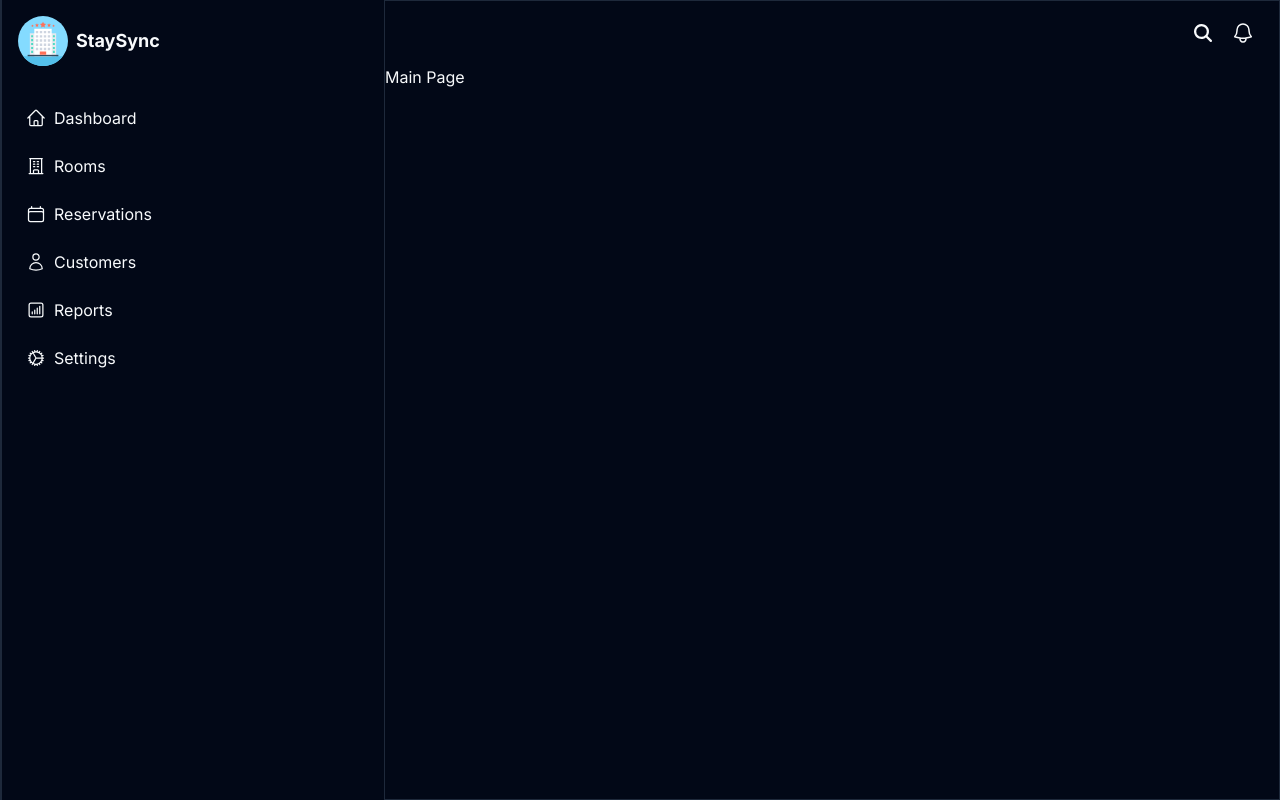
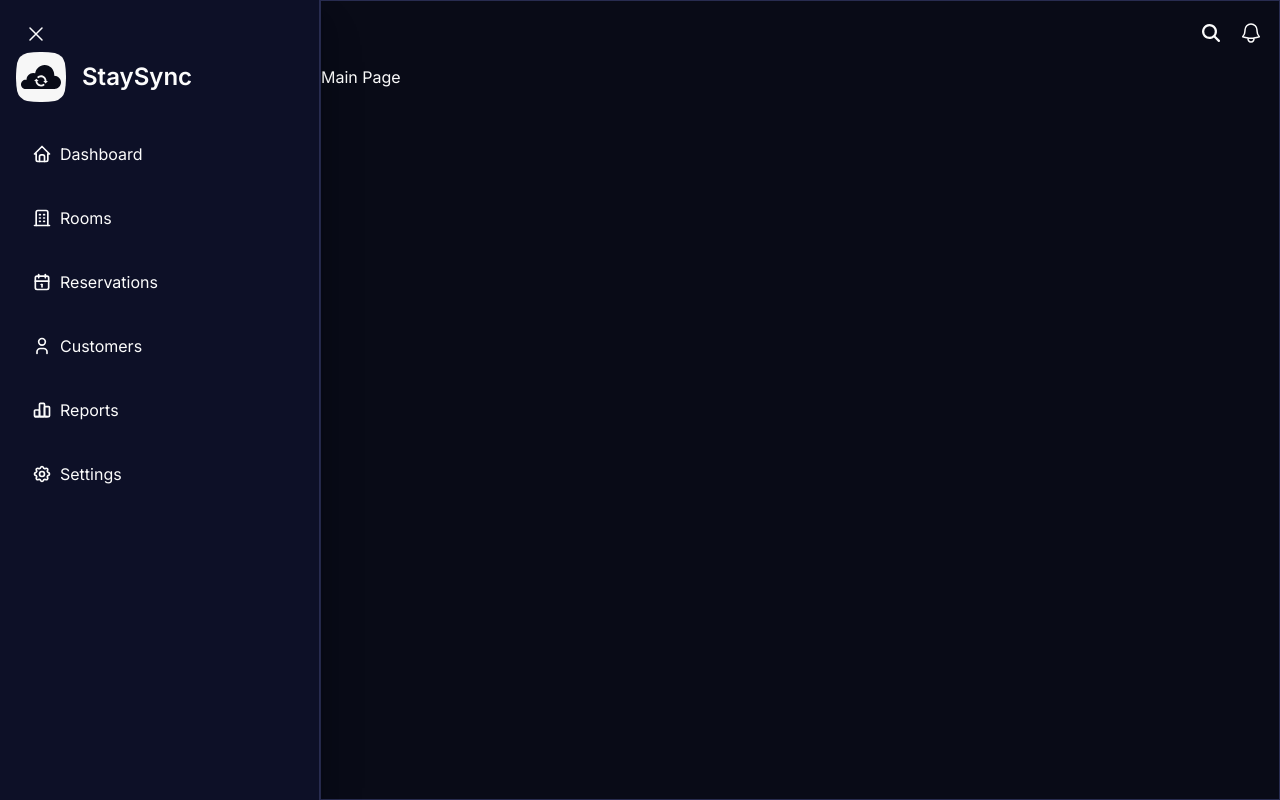
Before and after one commit to pateldeep1217/motel-management, a Next.js app: page / in a window 1280 px wide. Built offline with nearby package versions, Linux system fonts and the light colour scheme.

Commit message:
logo update

```diff
--- a/app/globals.css
+++ b/app/globals.css
@@ -32,25 +32,41 @@
   }
 
   .dark {
-    --background: 222.2 84% 4.9%;
-    --foreground: 210 40% 98%;
-    --card: 222.2 84% 4.9%;
-    --card-foreground: 210 40% 98%;
-    --popover: 222.2 84% 4.9%;
-    --popover-foreground: 210 40% 98%;
-    --primary: 210 40% 98%;
-    --primary-foreground: 222.2 47.4% 11.2%;
-    --secondary: 217.2 32.6% 17.5%;
-    --secondary-foreground: 210 40% 98%;
-    --muted: 217.2 32.6% 17.5%;
-    --muted-foreground: 215 20.2% 65.1%;
-    --accent: 217.2 32.6% 17.5%;
-    --accent-foreground: 210 40% 98%;
+    /* Name: custom color palette
+         Author: Ilias Ism
+         URL: https://gradient.page */
+
+    /* CSS: .bg-gradient { background: var(--gradient) } */
+    --gradient: #a3bded;
+
+    --background: 233 43.550000000000004% 6.24%;
+    --foreground: 233 6.7% 98.9%;
+
+    --muted: 233 33.5% 23.400000000000002%;
+    --muted-foreground: 233 6.7% 57.8%;
+
+    --popover: 233 51.6% 10.14%;
+    --popover-foreground: 233 6.7% 98.9%;
+
+    --card: 233 51.6% 10.14%;
+    --card-foreground: 233 6.7% 98.9%;
+
+    --border: 233 33.5% 23.400000000000002%;
+    --input: 233 33.5% 23.400000000000002%;
+
+    --primary: 233 67% 78%;
+    --primary-foreground: 233 6.7% 7.800000000000001%;
+
+    --secondary: 233 33.5% 23.400000000000002%;
+    --secondary-foreground: 233 6.7% 98.9%;
+
+    --accent: 233 33.5% 23.400000000000002%;
+    --accent-foreground: 233 6.7% 98.9%;
+
     --destructive: 0 62.8% 30.6%;
-    --destructive-foreground: 210 40% 98%;
-    --border: 217.2 32.6% 17.5%;
-    --input: 217.2 32.6% 17.5%;
-    --ring: 212.7 26.8% 83.9%;
+    --destructive-foreground: 233 6.7% 98.9%;
+
+    --ring: 233 67% 78%;
     --chart-1: 220 70% 50%;
     --chart-2: 160 60% 45%;
     --chart-3: 30 80% 55%;
--- a/app/layout.tsx
+++ b/app/layout.tsx
@@ -19,9 +19,9 @@ export default function RootLayout({
   return (
     <html lang="en" className="dark">
       <body className={inter.className}>
-        <div className="border grid grid-cols-[auto_1fr_1fr] grid-rows-[4rem_1fr_1fr] h-screen md:grid-cols-[30vw_1fr_1fr] md:grid-rows-[4rem_1fr_1fr]">
-          <Navigation className="md:row-span-3 border" />
-          <Header className="col-span-2 " />
+        <div className="border grid grid-cols-[auto_1fr_1fr] grid-rows-[4rem_1fr_1fr] h-screen md:grid-cols-[20rem_1fr_1fr] md:grid-rows-[4rem_1fr_1fr]">
+          <Navigation className="md:row-span-3 p-2 md:p-0" />
+          <Header className="col-span-2 p-2" />
           <main className="col-span-3 row-span-3  md:col-start-2 ">
             {children}
           </main>
--- a/components/Header.tsx
+++ b/components/Header.tsx
@@ -10,7 +10,7 @@ interface HeaderProps {
 
 function Header({ className }: HeaderProps) {
   return (
-    <header className={`flex items-center justify-end p-4 ${className}`}>
+    <header className={`flex items-center justify-end  ${className}`}>
       <div>
         <Button variant="ghost">
           <MagnifyingGlassIcon className="h-6 w-6" />
--- a/components/HotelSVG.tsx
+++ /dev/null
@@ -1,62 +0,0 @@
-import * as React from "react";
-const HotelSVG = () => (
-  <svg
-    width={50}
-    height={50}
-    xmlns="http://www.w3.org/2000/svg"
-    xmlSpace="preserve"
-    viewBox="0 0 504 504"
-  >
-    <circle
-      cx={252}
-      cy={252}
-      r={252}
-      style={{
-        fill: "#84dbff",
-      }}
-    />
-    <path
-      d="M51.9 405.1C97.9 465.2 170.4 504 252 504s154.1-38.8 200.1-98.9H51.9z"
-      style={{
-        fill: "#54c0eb",
-      }}
-    />
-    <path
-      d="M119.4 174.2h265.3v231.4H119.4z"
-      style={{
-        fill: "#e6e9ee",
-      }}
-    />
-    <path
-      d="M164.5 128.7h174.9v277H164.5z"
-      style={{
-        fill: "#fff",
-      }}
-    />
-    <path
-      d="M97.1 391.4H407v14.3H97.1z"
-      style={{
-        fill: "#324a5e",
-      }}
-    />
-    <path
-      d="M179.5 150.2h24v24h-24zM219.8 150.2h24v24h-24zM260.2 150.2h24v24h-24zM300.5 150.2h24v24h-24zM179.5 192.9h24v24h-24zM219.8 192.9h24v24h-24zM260.2 192.9h24v24h-24zM300.5 192.9h24v24h-24zM179.5 235.6h24v24h-24zM219.8 235.6h24v24h-24zM260.2 235.6h24v24h-24zM300.5 235.6h24v24h-24zM179.5 278.2h24v24h-24zM219.8 278.2h24v24h-24zM260.2 278.2h24v24h-24zM300.5 278.2h24v24h-24zM179.5 320.9h24v24h-24zM219.8 320.9h24v24h-24zM260.2 320.9h24v24h-24zM300.5 320.9h24v24h-24z"
-      style={{
-        fill: "#ced5e0",
-      }}
-    />
-    <path
-      d="m252 57.6 9.4 19.1 21.1 3.1-15.3 14.9 3.6 20.9-18.8-9.9-18.8 9.9 3.6-20.9-15.3-14.9 21.1-3.1zM312.7 72.8l6 12.2 13.5 1.9-9.7 9.6 2.3 13.4-12.1-6.3-12.1 6.3 2.3-13.4-9.7-9.6 13.5-1.9zM358.3 86.6l3.7 7.7 8.5 1.2-6.1 6 1.4 8.4-7.5-4-7.6 4 1.4-8.4-6.1-6 8.5-1.2zM191.3 72.8l-6 12.2-13.5 1.9 9.7 9.6-2.3 13.4 12.1-6.3 12.1 6.3-2.3-13.4 9.7-9.6-13.5-1.9zM145.7 86.6l-3.7 7.7-8.5 1.2 6.1 6-1.4 8.4 7.5-4 7.6 4-1.4-8.4 6.1-6-8.5-1.2zM219.8 357.5h64.3v33.9h-64.3z"
-      style={{
-        fill: "#ff7058",
-      }}
-    />
-    <path
-      d="M132.6 192.9h19.7v21.4h-19.7zM132.6 232.4h19.7v21.4h-19.7zM132.6 272h19.7v21.4h-19.7zM132.6 311.5h19.7v21.4h-19.7zM132.6 351.1h19.7v21.4h-19.7zM351.7 192.9h19.7v21.4h-19.7zM351.7 232.4h19.7v21.4h-19.7zM351.7 272h19.7v21.4h-19.7zM351.7 311.5h19.7v21.4h-19.7zM351.7 351.1h19.7v21.4h-19.7z"
-      style={{
-        fill: "#4cdbc4",
-      }}
-    />
-  </svg>
-);
-export default HotelSVG;
--- a/components/Logo.tsx
+++ b/components/Logo.tsx
@@ -11,14 +11,14 @@ interface LogoProps {
 const Logo = ({
   svg: Svg,
   size = 50,
-  color = "#000",
+
   text = "StaySync",
   className,
 }: LogoProps) => {
   return (
-    <div className={cn("flex items-center gap-2", className)}>
-      <Svg width={size} height={size} fill={color} />
-      <span className={`text-${color} text-lg font-bold`}>{text}</span>
+    <div className={cn("flex items-center gap-4", className)}>
+      <Svg width={size} height={size} className="border" />
+      <span className=" text-2xl font-semibold">{text}</span>
     </div>
   );
 };
--- /dev/null
+++ b/components/LogoSVG.tsx
@@ -0,0 +1,15 @@
+import * as React from "react";
+const LogoSVG = () => (
+  <svg xmlns="http://www.w3.org/2000/svg" width={50} height={50} fill="none">
+    <path
+      fill="#FAFAFA"
+      fillOpacity={0.989}
+      d="M48.888 11.105a13.801 13.801 0 0 0-9.992-9.993 87.342 87.342 0 0 0-27.791 0 13.801 13.801 0 0 0-9.993 9.993 87.342 87.342 0 0 0 0 27.79 13.801 13.801 0 0 0 9.993 9.993 87.349 87.349 0 0 0 27.79 0 13.802 13.802 0 0 0 9.993-9.992 87.349 87.349 0 0 0 0-27.791Z"
+    />
+    <path
+      fill="hsl(233 43.550000000000004% 6.24%)"
+      d="M38.398 23.633c-.062 0-.125.016-.187.016.031-.316.047-.632.047-.932 0-5.372-4.292-9.717-9.598-9.717-4.838 0-8.85 3.634-9.474 8.358a6.2 6.2 0 0 0-2.013-.348c-3.636 0-6.601 3.002-6.601 6.684 0 .032.015.063.015.079a5.837 5.837 0 0 0-.905-.08C7.076 27.694 5 29.812 5 32.419 5 35.025 7.076 37 9.666 37h28.732C42.035 37 45 33.998 45 30.317c0-3.682-2.965-6.684-6.602-6.684ZM24.992 34.488c-2.98 0-5.415-2.433-5.493-5.435h-1.436l2.31-2.323 2.34 2.338h-1.45c.077 2.007 1.716 3.634 3.714 3.634.983 0 1.888-.395 2.543-1.027l1.265 1.28a5.43 5.43 0 0 1-3.793 1.533Zm4.604-3.065-2.34-2.37h1.435v-.143c0-2.07-1.67-3.76-3.714-3.76a3.677 3.677 0 0 0-2.7 1.185l-1.265-1.28a5.42 5.42 0 0 1 3.965-1.706c3.043 0 5.509 2.496 5.509 5.561v.143h1.436l-2.326 2.37Z"
+    />
+  </svg>
+);
+export default LogoSVG;
--- a/components/Navigation.tsx
+++ b/components/Navigation.tsx
@@ -1,53 +1,69 @@
 "use client";
 import { Bars3Icon, XMarkIcon } from "@heroicons/react/24/outline";
-import React, { useState } from "react";
+import React, { useEffect, useState } from "react";
 import { Button } from "./ui/button";
 import { Dialog, DialogPanel } from "@headlessui/react";
 import NavigationLinks from "./NavigationLinks";
 import Logo from "./Logo";
-import HotelSVG from "./HotelSVG";
+
+import { AnimatePresence, motion, useAnimate } from "framer-motion";
+import LogoSVG from "./LogoSVG";
 interface NavigationProps {
   className?: string;
 }
+const sidebarVariants = {
+  open: { x: 0, opacity: 1, transition: { duration: 0.3 } },
+  closed: { x: "-100%", opacity: 0, transition: { duration: 0.9 } },
+};
 
 function Navigation({ className }: NavigationProps) {
-  const [isOpen, setIsOpen] = useState(false);
-  console.log(isOpen);
+  const [isOpen, setIsOpen] = useState(true);
+
   return (
-    <nav className={`relative flex items-center md:static ${className}`}>
+    <AnimatePresence>
+      <nav className={`relative flex items-center md:static  ${className}`}>
         <Button
           variant="ghost"
-        className="md:hidden"
+          className="md:hidden "
           onClick={() => setIsOpen(true)}
         >
           <Bars3Icon className="w-6 h-6 cursor-pointer" />
         </Button>
 
-      <div className="hidden md:flex  md:flex-col gap-4 bg-card text-card-foreground h-screen  w-full ">
-        <Logo svg={HotelSVG} className="mr-4 p-4" />
+        <div className="hidden md:flex  md:flex-col h-screen  w-full border-r shadow-xl">
+          <Logo svg={LogoSVG} className=" border-b p-6" />
           <NavigationLinks />
         </div>
 
         {isOpen && (
           <Dialog open={isOpen} onClose={() => setIsOpen(false)}>
-          <div className="fixed inset-0 bg-gray-800 bg-opacity-75 z-50">
-            <div className=" h-full max-w-xs bg-card text-card-foreground p-4 space-y-4 ">
-              <DialogPanel className="flex flex-col gap-2  ">
+            <div className={`fixed inset-0   z-50`}>
+              <motion.div
+                className=" h-full max-w-xs bg-card text-card-foreground p-4 space-y-4 border-r shadow-2xl"
+                initial="closed"
+                animate={isOpen ? "open" : "close"}
+                exit="closed"
+                variants={sidebarVariants}
+              >
+                <DialogPanel className="flex flex-col   ">
                   <Button
                     onClick={() => setIsOpen(false)}
                     variant="ghost"
-                  className="max-w-fit "
+                    className="max-w-fit  "
                   >
                     <XMarkIcon className="w-6 h-6 cursor-pointer" />
                   </Button>
-                <Logo svg={HotelSVG} className="pt-10 pb-5 " />
+                  <div className="flex flex-col gap-6">
+                    <Logo svg={LogoSVG} />
                     <NavigationLinks />
+                  </div>
                 </DialogPanel>
-            </div>
+              </motion.div>
             </div>
           </Dialog>
         )}
       </nav>
+    </AnimatePresence>
   );
 }
 
--- a/components/NavigationLinks.tsx
+++ b/components/NavigationLinks.tsx
@@ -1,14 +1,14 @@
 import Link from "next/link";
 import React from "react";
+import {
+  IconBuilding,
+  IconSettings,
+  IconCalendar,
+  IconChartBar,
+  IconHome,
+  IconUser,
+} from "@tabler/icons-react";
 
-import {
-  BuildingOfficeIcon,
-  CogIcon,
-  CalendarIcon,
-  ChartBarSquareIcon,
-  HomeIcon,
-  UserIcon,
-} from "@heroicons/react/24/outline";
 interface LinkProps {
   href: string;
   label: string;
@@ -19,43 +19,44 @@ const navigationLinks = [
   {
     href: "/",
     label: "Dashboard",
-    icon: <HomeIcon className="h-5 w-5" />,
+    icon: <IconHome size={20} />,
     active: true,
   },
   {
     href: "/rooms",
     label: "Rooms",
-    icon: <BuildingOfficeIcon className="h-5 w-5" />,
+    icon: <IconBuilding size={20} />,
   },
   {
     href: "/reservations",
     label: "Reservations",
-    icon: <CalendarIcon className="h-5 w-5" />,
+    icon: <IconCalendar size={20} />,
   },
   {
     href: "/customers",
     label: "Customers",
-    icon: <UserIcon className="h-5 w-5" />,
+    icon: <IconUser size={20} />,
   },
   {
     href: "/reports",
     label: "Reports",
-    icon: <ChartBarSquareIcon className="h-5 w-5" />,
+    icon: <IconChartBar size={20} />,
   },
   {
     href: "/settings",
     label: "Settings",
-    icon: <CogIcon className="h-5 w-5" />,
+    icon: <IconSettings size={20} />,
   },
 ];
+
 function NavigationLinks() {
   return (
-    <ul className="flex flex-col gap-2 w-full px-4">
+    <ul className="flex flex-col gap-2 w-full">
       {navigationLinks.map(({ href, label, icon }) => (
-        <li key={label} className="w-full ">
+        <li key={label} className="w-full">
           <Link
             href={href}
-            className="flex items-center gap-2 p-2 rounded hover:bg-muted"
+            className="flex items-center gap-2 p-4 rounded hover:bg-muted"
           >
             {icon}
             {label}
--- a/package.json
+++ b/package.json
@@ -13,6 +13,7 @@
     "@heroicons/react": "^2.1.5",
     "@radix-ui/react-icons": "^1.3.0",
     "@radix-ui/react-slot": "^1.1.0",
+    "@tabler/icons-react": "^3.11.0",
     "class-variance-authority": "^0.7.0",
     "clsx": "^2.1.1",
     "framer-motion": "^11.3.8",
```
Also changed, not shown: 1 other file (tests, documents, lock files or other folders). Lines whose indentation alone changed are shown as unchanged.
